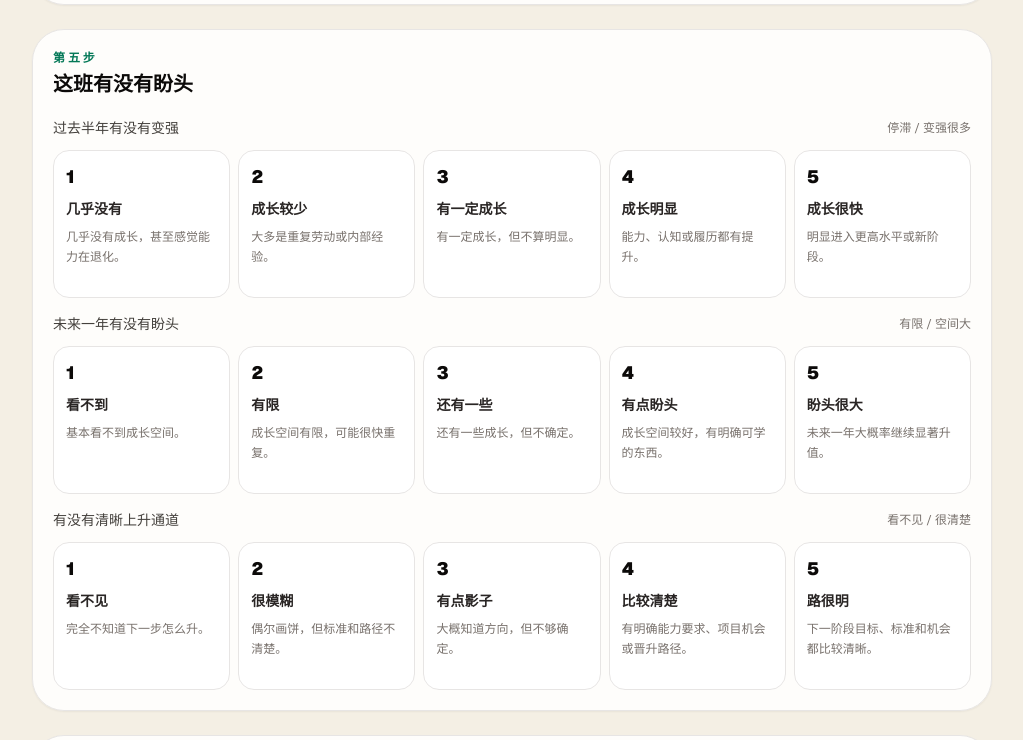
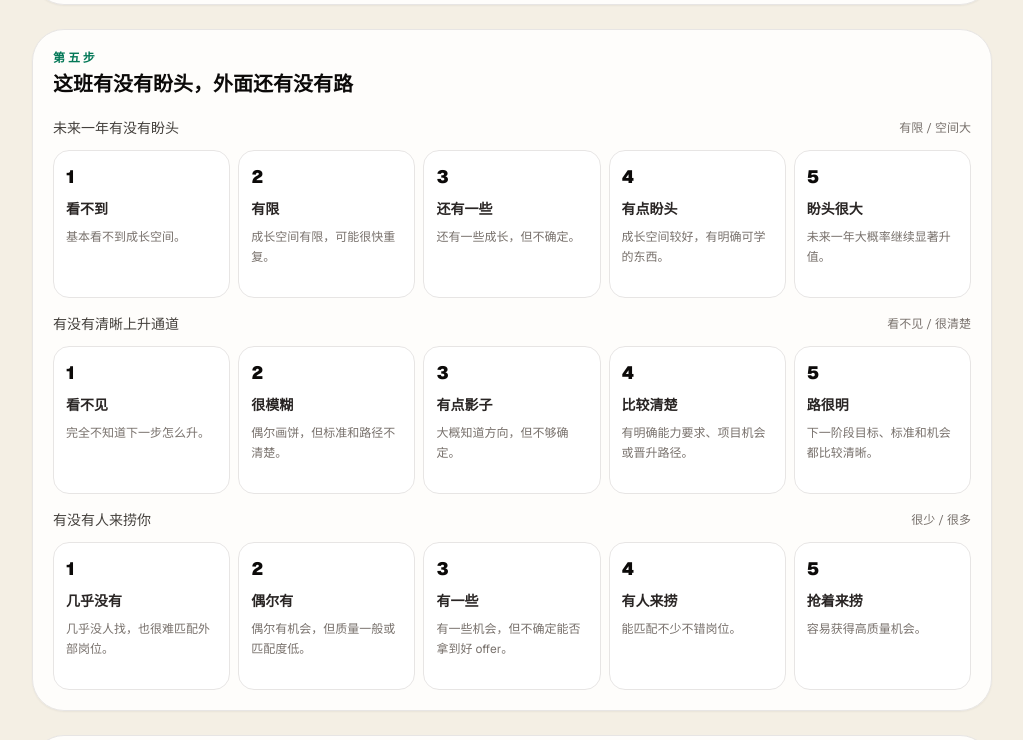
Before and after one commit to Falcom4000/awsome-job-calculator, a Next.js app: page / in a window 1280 px wide. Shown: the part 2120-2860 px from the top of the page, without its empty margins (128-1151 px from the left). Built offline with nearby package versions, Linux system fonts and the light colour scheme.

Commit message:
remove sixth step

```diff
--- a/components/calculator.tsx
+++ b/components/calculator.tsx
@@ -951,25 +951,30 @@ export default function JobCalculator() {
             <RatingField label="饭碗安全感" low="不安全" high="很安全" copyKey="safetyFeeling" value={inputs.safetyFeeling} onChange={(value) => setValue("safetyFeeling", value)} />
           </Section>
 
-          <Section eyebrow="第五步" title="这班有没有盼头">
+          <Section eyebrow="第五步" title={inputs.mode === "detailed" ? "这班有没有盼头" : "这班有没有盼头，外面还有没有路"}>
+            {inputs.mode === "detailed" ? (
+              <>
                 <RatingField label="过去半年有没有变强" low="停滞" high="变强很多" copyKey="pastGrowth" value={inputs.pastGrowth} onChange={(value) => setValue("pastGrowth", value)} />
                 <RatingField label="未来一年有没有盼头" low="有限" high="空间大" copyKey="futureGrowth" value={inputs.futureGrowth} onChange={(value) => setValue("futureGrowth", value)} />
                 <RatingField label="有没有清晰上升通道" low="看不见" high="很清楚" copyKey="promotionClarity" value={inputs.promotionClarity} onChange={(value) => setValue("promotionClarity", value)} />
-            {inputs.mode === "detailed" ? (
-              <>
                 <RatingField label="有没有大佬带飞" low="没人带" high="学得快" copyKey="mentoring" value={inputs.mentoring} onChange={(value) => setValue("mentoring", value)} />
                 <RatingField label="有没有高质量反馈" low="没人反馈" high="反馈很准" copyKey="feedbackQuality" value={inputs.feedbackQuality} onChange={(value) => setValue("feedbackQuality", value)} />
                 <RatingField label="做的事有没有复利" low="一次性杂活" high="越做越值钱" copyKey="compoundingValue" value={inputs.compoundingValue} onChange={(value) => setValue("compoundingValue", value)} />
               </>
-            ) : null}
+            ) : (
+              <>
+                <RatingField label="未来一年有没有盼头" low="有限" high="空间大" copyKey="futureGrowth" value={inputs.futureGrowth} onChange={(value) => setValue("futureGrowth", value)} />
+                <RatingField label="有没有清晰上升通道" low="看不见" high="很清楚" copyKey="promotionClarity" value={inputs.promotionClarity} onChange={(value) => setValue("promotionClarity", value)} />
+                <RatingField label="有没有人来捞你" low="很少" high="很多" copyKey="externalOpportunities" value={inputs.externalOpportunities} onChange={(value) => setValue("externalOpportunities", value)} />
+              </>
+            )}
           </Section>
 
+          {inputs.mode === "detailed" ? (
             <Section eyebrow="第六步" title="外面还有没有路">
               <RatingField label="有没有人来捞你" low="很少" high="很多" copyKey="externalOpportunities" value={inputs.externalOpportunities} onChange={(value) => setValue("externalOpportunities", value)} />
               <RatingField label="目标岗位配不配你" low="低" high="高" copyKey="jdMatch" value={inputs.jdMatch} onChange={(value) => setValue("jdMatch", value)} />
               <RatingField label="简历能不能镀金" low="弱" high="强" copyKey="resumeValue" value={inputs.resumeValue} onChange={(value) => setValue("resumeValue", value)} />
-            {inputs.mode === "detailed" ? (
-              <>
               <RatingField
                 label="成果能不能被外面看懂"
                 low="看不懂"
@@ -980,11 +985,10 @@ export default function JobCalculator() {
               />
               <RatingField label="换家公司还能不能打" low="弱" high="强" copyKey="companyTransferability" value={inputs.companyTransferability} onChange={(value) => setValue("companyTransferability", value)} />
               <RatingField label="换个行业还能不能活" low="弱" high="强" copyKey="industryTransferability" value={inputs.industryTransferability} onChange={(value) => setValue("industryTransferability", value)} />
-              </>
+            </Section>
           ) : null}
-          </Section>
 
-          <Section eyebrow="第七步" title="你和这班八字合不合">
+          <Section eyebrow={inputs.mode === "detailed" ? "第七步" : "第六步"} title="你和这班八字合不合">
             <RatingField label="长期路线合不合" low="不适合" high="很匹配" copyKey="longTermFit" value={inputs.longTermFit} onChange={(value) => setValue("longTermFit", value)} />
             <RatingField label="对这个行业满意吗" low="不喜欢" high="喜欢" copyKey="industryLove" value={inputs.industryLove} onChange={(value) => setValue("industryLove", value)} />
             <RatingField label="对工作内容满意吗" low="不喜欢" high="喜欢" copyKey="contentLove" value={inputs.contentLove} onChange={(value) => setValue("contentLove", value)} />
```
Lines whose indentation alone changed are shown as unchanged.
